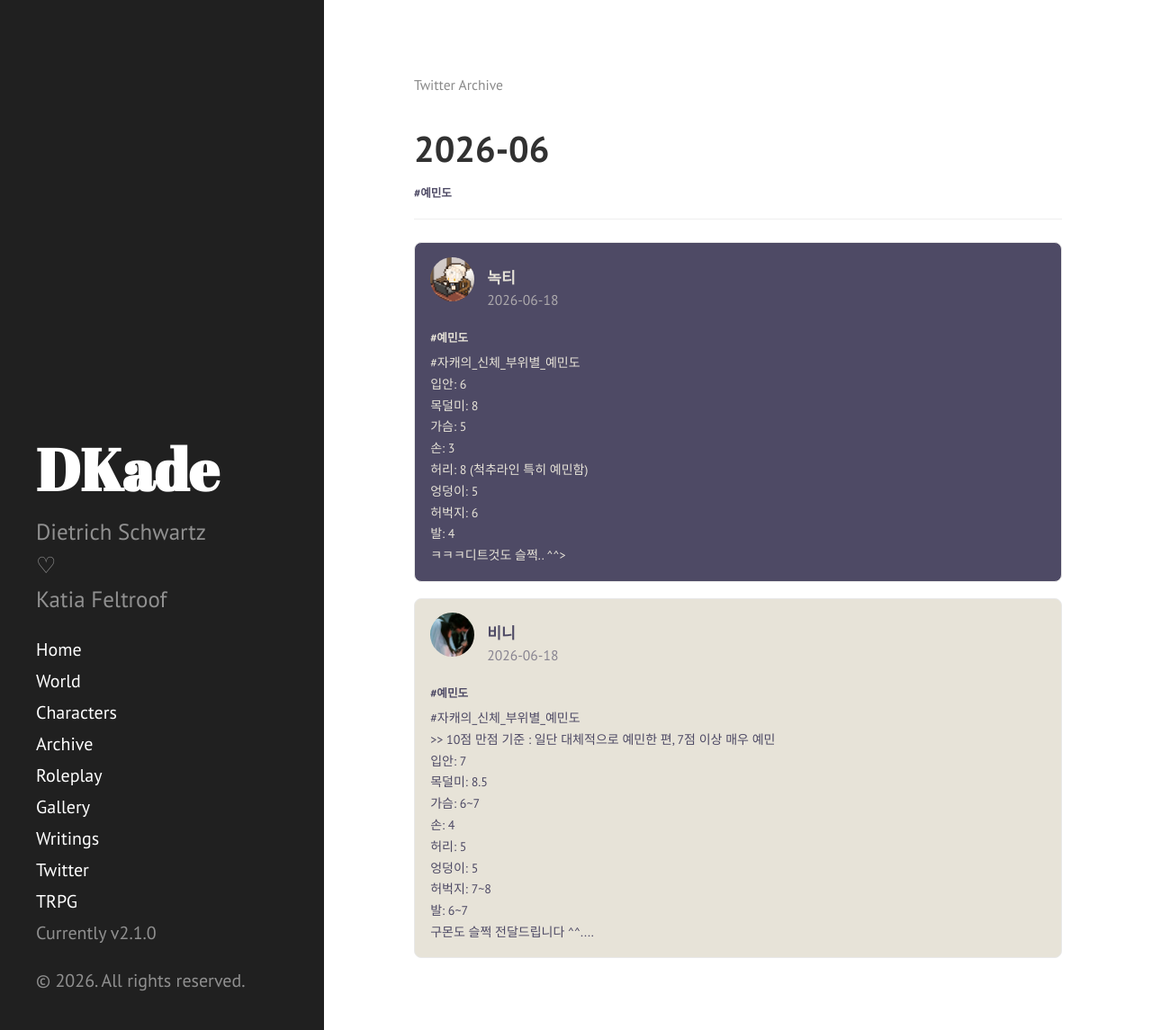
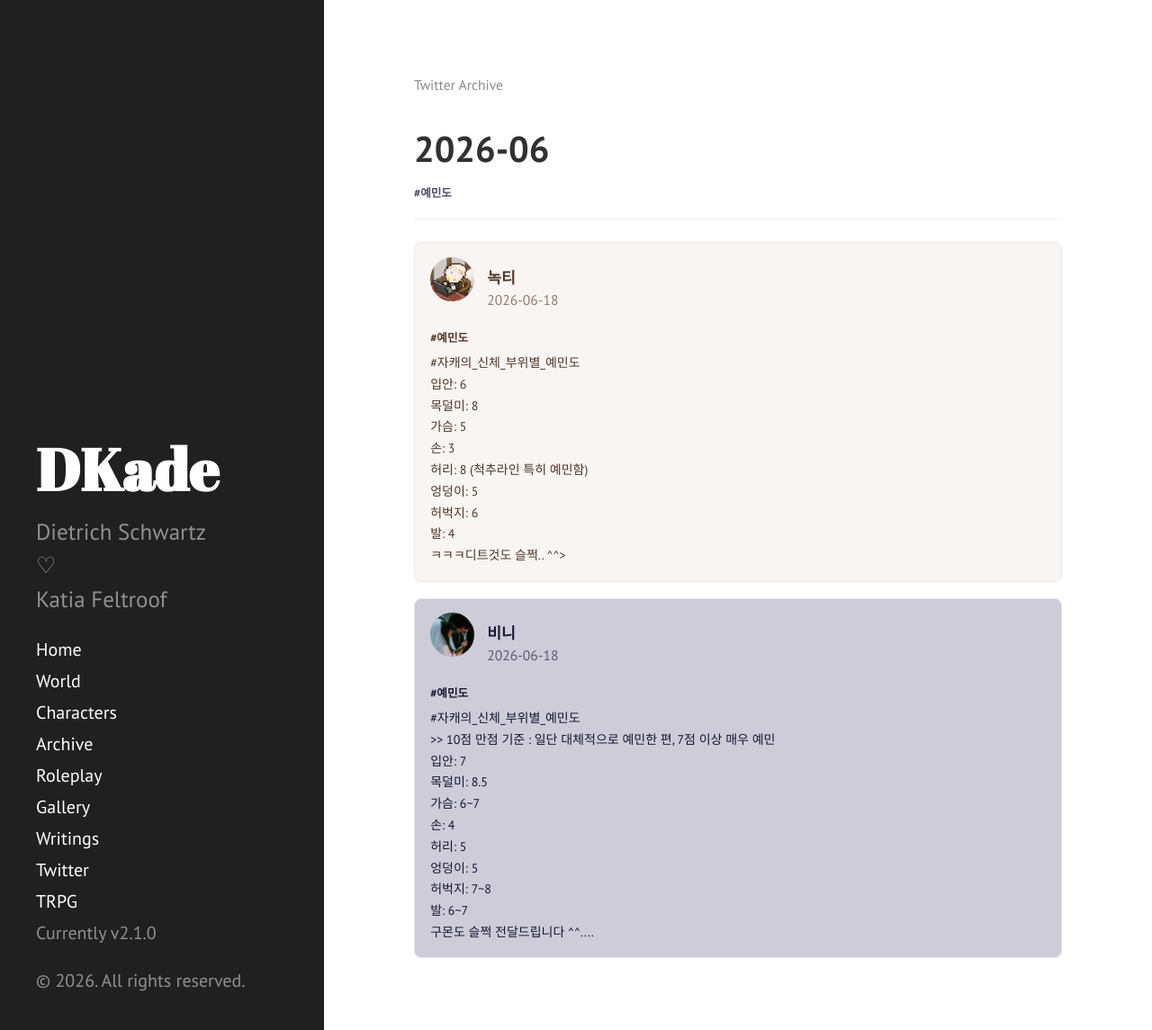
Before and after one commit to mistynocturn-design/dekade-archive, a Jekyll site: the page built from _twitter/2026-06.md, in a window 1280 px wide and 1145 px high. Shown: the whole window at 90% size. Built offline with Jekyll 4.4.1, drawn with Linux system fonts in a browser that asks for light colours.

Commit message:
Update 2026-06.md

```diff
--- a/_twitter/2026-06.md
+++ b/_twitter/2026-06.md
@@ -16,7 +16,7 @@
 
 
 
-<section class="twitter-note" data-date="2026-06-18" data-author="녹티" data-tags="예민도" style="--twitter-note-bg:#4e4a65;--twitter-note-text:#e7e3d8;">
+<section class="twitter-note" data-date="2026-06-18" data-author="녹티" data-tags="예민도" style="--twitter-note-bg:#f9f5f2;--twitter-note-text:#4f362a;">
   <div class="twitter-note-header">
     <img class="twitter-note-avatar" src="/dekade-archive/assets/twitter/2026-06/noctea-profile.png" alt="">
     <div>
@@ -28,7 +28,7 @@
   <div class="twitter-note-text">#자캐의_신체_부위별_예민도<br>입안: 6<br>목덜미: 8 <br>가슴: 5<br>손: 3 <br>허리: 8 (척추라인 특히 예민함) <br>엉덩이: 5<br>허벅지: 6<br>발: 4<br>ㅋㅋㅋ디트것도 슬쩍.. ^^&gt;</div>
 </section>
 
-<section class="twitter-note" data-date="2026-06-18" data-author="비니" data-tags="예민도" style="--twitter-note-bg:#e7e3d8;--twitter-note-text:#4e4a65;">
+<section class="twitter-note" data-date="2026-06-18" data-author="비니" data-tags="예민도" style="--twitter-note-bg:#ceccd9;--twitter-note-text:#161732;">
   <div class="twitter-note-header">
     <img class="twitter-note-avatar" src="/dekade-archive/assets/twitter/2026-06/bini-profile.jpg" alt="">
     <div>
```
